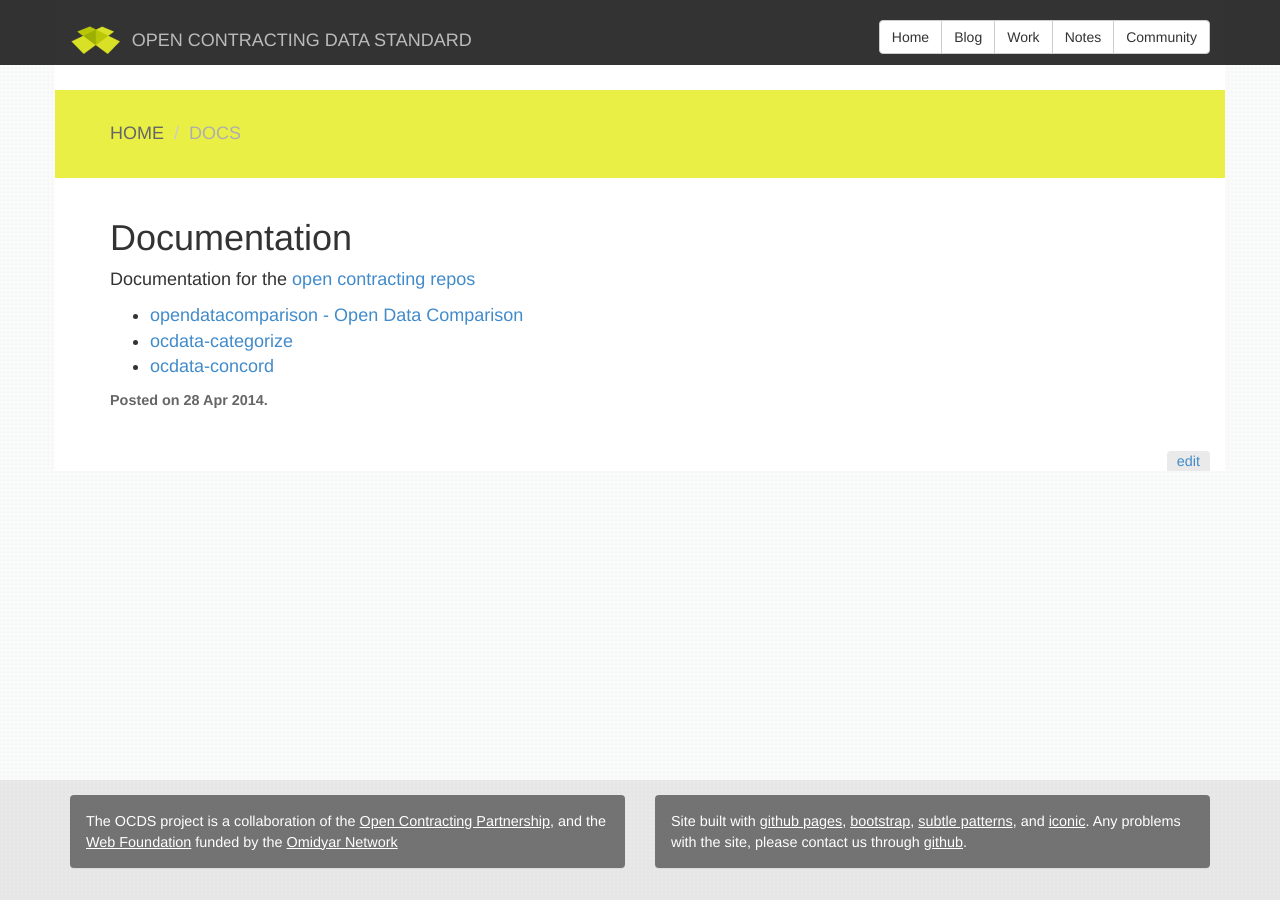
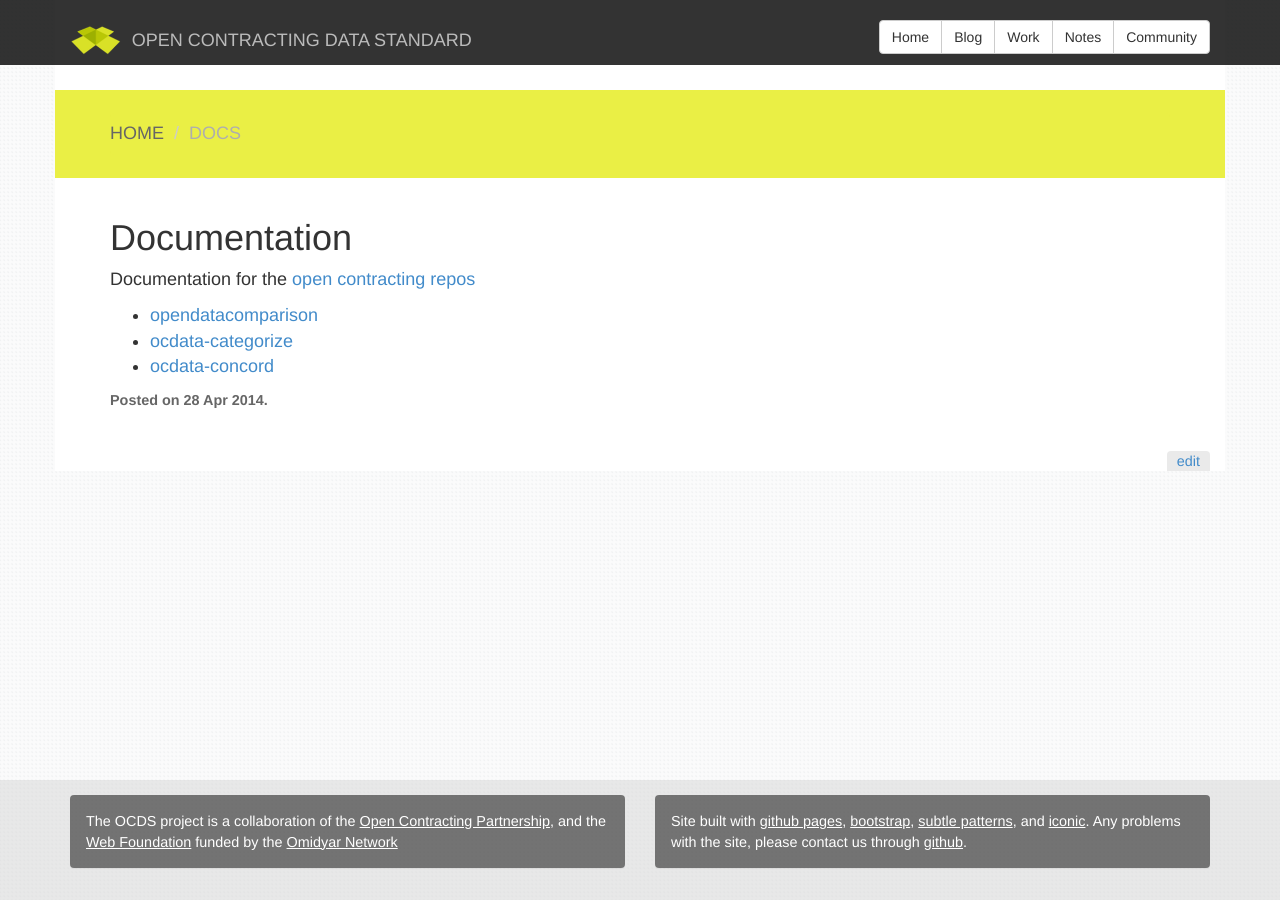
Before and after one commit to open-contracting/open-contracting.github.io, a Jekyll site: the page built from pages/docs/index.md, in a window 1280 px wide. Built offline with Jekyll 4.4.1, drawn with Linux system fonts in a browser that asks for light colours; nearby versions of some CDN libraries; Markdown is read by kramdown in place of the engine named in the settings.

Commit message:
Update index.md

```diff
--- a/pages/docs/index.md
+++ b/pages/docs/index.md
@@ -5,6 +5,6 @@ date: 28/04/2014
 ---
 Documentation for the [open contracting repos](https://github.com/open-contracting)
 
-* [opendatacomparison - Open Data Comparison](opendatacomparison)
+* [opendatacomparison](opendatacomparison)
 * [ocdata-categorize](ocdata-categorize)
 * [ocdata-concord](ocdata-concord)
```
